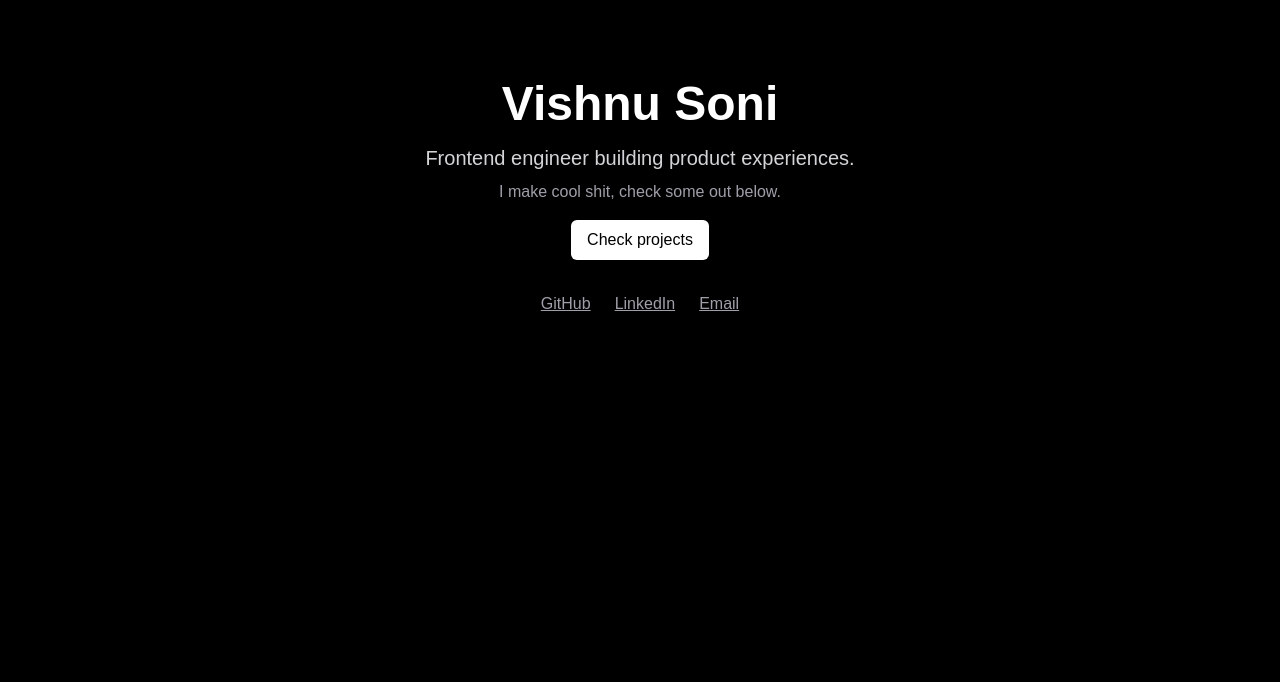
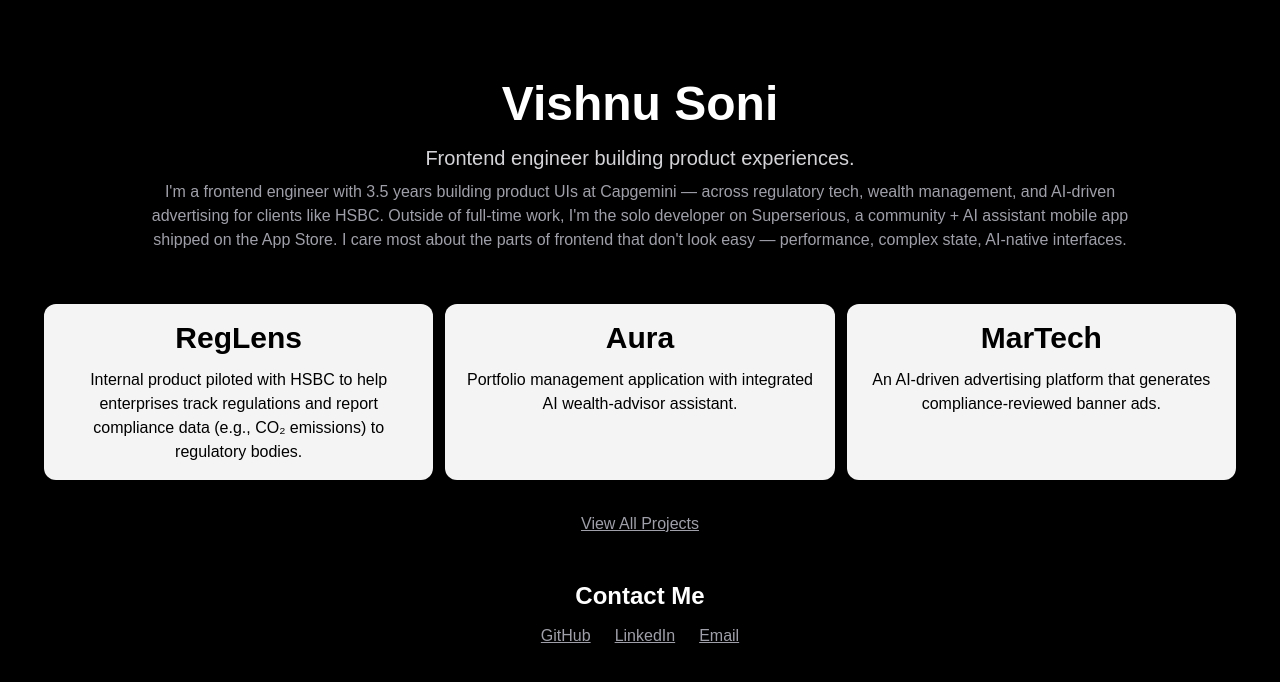
Before and after one commit to tonysoni-dotcom/portfolio, a Next.js app: page / in a window 1280 px wide. Shown: the top 682 px of the page. Built offline with nearby package versions, Linux system fonts and the light colour scheme.

Commit message:
Moving projects preview to home screen, and improved styling

```diff
--- a/app/page.js
+++ b/app/page.js
@@ -1,20 +1,32 @@
 import Link from "next/link";
+import { projects } from "./projectsData";
+import ProjectCard from "./projects/_Components/ProjectCard";
 
 export default function Home() {
   return (
     <main className="min-h-screen flex flex-col items-center pt-20 bg-black">
-      <div className="max-w-2xl px-6 text-center">
+      <div className="px-6 text-center">
         <h1 className="text-5xl font-bold text-white mb-4">
           Vishnu Soni
         </h1>
         <p className="text-xl text-zinc-300 mb-2">
           Frontend engineer building product experiences.
         </p>
-        <p className="text-zinc-400 mb-4">I make cool shit, check some out below.</p>
-        <Link href = "/projects" className="inline-block bg-white text-black mb-8 px-4 py-2 rounded-md cursor-pointer hover:bg-zinc-200 transition-colors">
-          Check projects
+        <p className="text-zinc-400 mb-8 max-w-5xl mx-auto">
+          I'm a frontend engineer with 3.5 years building product UIs at Capgemini — across regulatory tech, wealth management, and AI-driven advertising for clients like HSBC. Outside of full-time work, I'm the solo developer on Superserious, a community + AI assistant mobile app shipped on the App Store. I care most about the parts of frontend that don't look easy — performance, complex state, AI-native interfaces.
+        </p>
+        <div className = "grid grid-cols-1 md:grid-cols-2 lg:grid-cols-3 xl:grid-cols-3 gap-3 gap-y-5 p-5 max-w-450 mx-auto mb-2">
+            {
+                projects.slice(0,3).map((project) => {
+                    return <ProjectCard key = {project.id} name = {project.name} description={project.description}/>
+                })
+            }
+        </div>
+        <Link href = "/projects" className="inline-block mb-10 px-3 py-1 text-zinc-400 hover:text-white underline">
+            View All Projects
         </Link>
-        <div className="flex gap-6 justify-center text-zinc-400">
+        <h2 className="text-2xl mb-3 font-bold text-white">Contact Me</h2>
+        <div className="flex gap-6 justify-center text-zinc-400 mb-5">
           <a href="https://github.com/tonysoni-dotcom" className="hover:text-white underline">
             GitHub
           </a>
--- a/app/projects/_Components/ProjectCard.js
+++ b/app/projects/_Components/ProjectCard.js
@@ -1,7 +1,7 @@
 export default function ProjectCard({name, description}) {
     return (
-        <div className="bg-white text-black p-4 rounded-lg mx-auto max-w-[25rem] hover:scale-102 transition-transform">
-            <div className="text-xl font-bold text-center">{name}</div>
+        <div className="bg-zinc-100 text-black p-4 rounded-xl mx-auto max-w-[25rem] hover:translate-y-[-0.2rem] transition-transform cursor-pointer hover:bg-white">
+            <div className="text-3xl font-bold text-center mb-3">{name}</div>
             <div className="text-base text-center">{description}</div>
         </div>
     )
--- a/app/projects/page.js
+++ b/app/projects/page.js
@@ -1,34 +1,12 @@
+import { projects } from "../projectsData";
 import ProjectCard from "./_Components/ProjectCard";
-
-const projects = [
-    {
-        id: 1,
-        name: "RegLens",
-        description: "Internal product piloted with HSBC to help enterprises track regulations and report compliance data (e.g., CO₂ emissions) to regulatory bodies."
-    },
-    {
-        id: 2,
-        name: "Aura",
-        description: "Portfolio management application with integrated AI wealth-advisor assistant."
-    },
-    {
-        id: 3,
-        name: "MarTech",
-        description: "An AI-driven advertising platform that generates compliance-reviewed banner ads."
-    },
-    {
-        id: 4,
-        name: "Superserious",
-        description: "A cross-platform mobile application with content sharing, AI assistance, and community features; submitted to the Apple App Store."
-    }
-]
-
 export default function Page() {
     return (
-        <main className="bg-black min-h-screen">
-            <div className = "grid grid-cols-1 md:grid-cols-2 lg:grid-cols-3 xl:grid-cols-4 gap-3 p-10 max-w-450 mx-auto">
+        <main className="bg-black min-h-screen p-5">
+            <h1 className="text-5xl text-center mt-5 text-white">Projects</h1>
+            <div className = "grid grid-cols-1 md:grid-cols-2 lg:grid-cols-3 xl:grid-cols-4 gap-3 p-5 max-w-450 mx-auto">
                 {
-                    projects.map((project, index) => {
+                    projects.map((project) => {
                         return <ProjectCard key = {project.id} name = {project.name} description={project.description}/>
                     })
                 }
--- /dev/null
+++ b/app/projectsData.js
@@ -0,0 +1,22 @@
+export const projects = [
+    {
+        id: 1,
+        name: "RegLens",
+        description: "Internal product piloted with HSBC to help enterprises track regulations and report compliance data (e.g., CO₂ emissions) to regulatory bodies."
+    },
+    {
+        id: 2,
+        name: "Aura",
+        description: "Portfolio management application with integrated AI wealth-advisor assistant."
+    },
+    {
+        id: 3,
+        name: "MarTech",
+        description: "An AI-driven advertising platform that generates compliance-reviewed banner ads."
+    },
+    {
+        id: 4,
+        name: "Superserious",
+        description: "A cross-platform mobile application with content sharing, AI assistance, and community features; submitted to the Apple App Store."
+    },
+]
```
